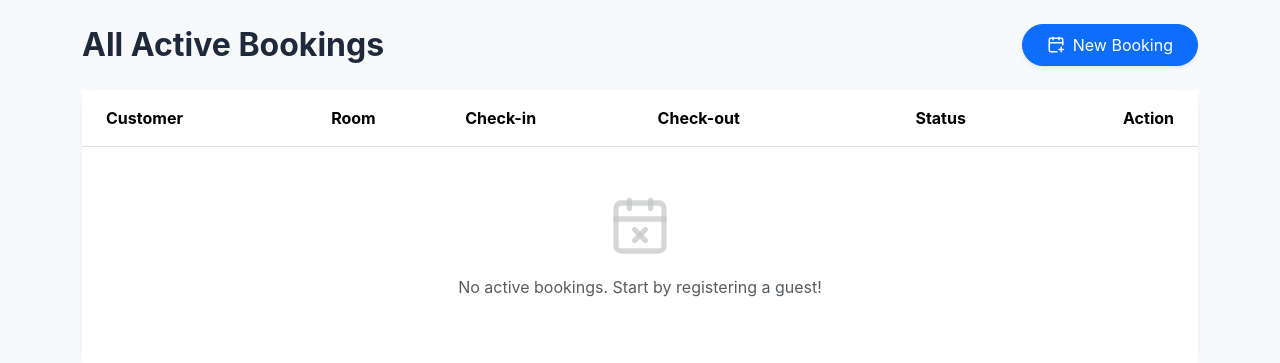
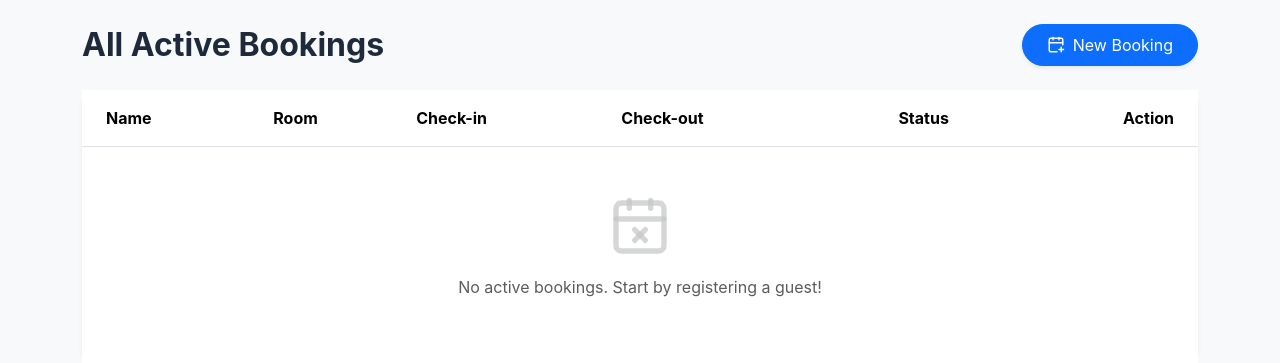
Before and after one commit to AsbinGhimire/iterative-hotel-system, a Django app: page /bookings/ in a window 1280 px wide. Shown: the part 63-426 px from the top of the page. Run offline with Django 5.2, Linux system fonts and the light colour scheme; the visitor is signed in with stand-in values (Sample User, id 1); data that the repository does not hold is empty.

Commit message:
update: customer field in Booking

```diff
--- a/hotel/admin.py
+++ b/hotel/admin.py
@@ -22,10 +22,10 @@ class CustomerAdmin(admin.ModelAdmin):
 class BookingAdmin(admin.ModelAdmin):
     list_display = ('customer', 'hotel', 'room', 'check_in', 'check_out', 'status')
     list_filter = ('status', 'hotel', 'check_in')
-    search_fields = ('customer__name', 'room__room_number', 'hotel__name')
+    search_fields = ('customer', 'room__room_number', 'hotel__name')
 
 @admin.register(Payment)
 class PaymentAdmin(admin.ModelAdmin):
     list_display = ('booking', 'amount', 'payment_date', 'payment_method')
     list_filter = ('payment_date', 'payment_method')
-    search_fields = ('booking__customer__name',)
+    search_fields = ('booking__customer',)
--- a/hotel/models.py
+++ b/hotel/models.py
@@ -68,7 +68,7 @@ class Booking(models.Model):
     ]
 
     hotel = models.ForeignKey(Hotel, on_delete=models.CASCADE, related_name='bookings')
-    customer = models.ForeignKey(Customer, on_delete=models.CASCADE)
+    customer = models.CharField(max_length=150)
     room = models.ForeignKey(Room, on_delete=models.CASCADE)
     check_in = models.DateField()
     check_out = models.DateField()
--- a/hotel/templates/hotel/bill.html
+++ b/hotel/templates/hotel/bill.html
@@ -100,9 +100,7 @@
                 <div class="row mb-5">
                     <div class="col-sm-6">
                         <h6 class="text-uppercase text-muted fw-bold mb-3" style="letter-spacing: 1px;">Billed To:</h6>
-                        <h5 class="fw-bold mb-1">{{ booking.customer.name }}</h5>
-                        <p class="text-muted mb-1 d-flex align-items-center"><i data-lucide="phone" style="width: 14px;" class="me-2"></i>{{ booking.customer.phone }}</p>
-                        <p class="text-muted mb-0 d-flex align-items-center"><i data-lucide="map-pin" style="width: 14px;" class="me-2"></i>{{ booking.customer.address|default:"N/A" }}</p>
+                        <h5 class="fw-bold mb-1">{{ booking.customer }}</h5>
                     </div>
                     <div class="col-sm-6 text-sm-end mt-4 mt-sm-0">
                         <h6 class="text-uppercase text-muted fw-bold mb-3" style="letter-spacing: 1px;">Booking Details:</h6>
--- a/hotel/templates/hotel/booking_list.html
+++ b/hotel/templates/hotel/booking_list.html
@@ -15,7 +15,7 @@
             <table class="table table-hover align-middle mb-0">
                 <thead class="bg-light">
                     <tr>
-                        <th class="ps-4 py-3">Customer</th>
+                        <th class="ps-4 py-3">Name</th>
                         <th class="py-3">Room</th>
                         <th class="py-3">Check-in</th>
                         <th class="py-3">Check-out</th>
--- a/hotel/views.py
+++ b/hotel/views.py
@@ -16,9 +16,8 @@ def home(request):
         else:
             hotels = Hotel.objects.all()
             room_count = Room.objects.count()
-            booking_count = Booking.objects.filter(customer__phone=request.user.username).count() # Or filter by an actual linked profile if available. For now, we'll just count all bookings they can make. Let's fix user->customer link later, or just show their bookings if related. Actually, wait. The current system asks for Customer info in the booking form.
             # We will show all hotels for regular users to book.
-            booking_count = Booking.objects.filter(customer__name=request.user.username).count() # simplistic link
+            booking_count = Booking.objects.filter(customer=request.user.username).count() # simplistic link
 
         hotel_count = hotels.count()
         latest_hotels = hotels.order_by('-id')[:3]
@@ -134,7 +133,7 @@ class BookingListView(LoginRequiredMixin, ListView):
             return Booking.objects.all()
         # For simplicity currently, let's filter by customer name matching username.
         # Ideally, there is a one-to-one link from User to Customer.
-        return Booking.objects.filter(customer__name=self.request.user.username)
+        return Booking.objects.filter(customer=self.request.user.username)
 
 
 class BookingCreateView(LoginRequiredMixin, CreateView):
@@ -158,7 +157,7 @@ class BookingUpdateView(LoginRequiredMixin, UpdateView):
     def get_queryset(self):
         if self.request.user.is_staff:
             return Booking.objects.all()
-        return Booking.objects.filter(customer__name=self.request.user.username)
+        return Booking.objects.filter(customer=self.request.user.username)
 
     def get_form_kwargs(self):
         kwargs = super().get_form_kwargs()
@@ -187,7 +186,7 @@ def booking_bill(request, pk):
     if not request.user.is_authenticated:
         return redirect('login')
     booking = get_object_or_404(Booking, pk=pk)
-    if not request.user.is_staff and booking.customer.name != request.user.username:
+    if not request.user.is_staff and booking.customer != request.user.username:
         return redirect('booking_list')
 
     nights = (booking.check_out - booking.check_in).days
```
Also changed, not shown: hotel/migrations/0008_auto_20260319_1059.py (added).
